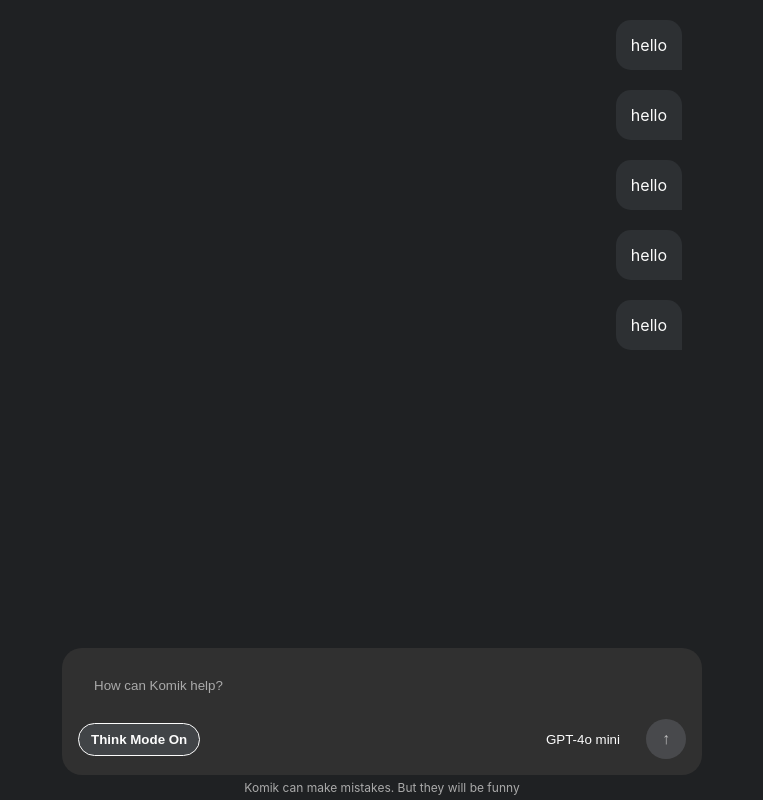
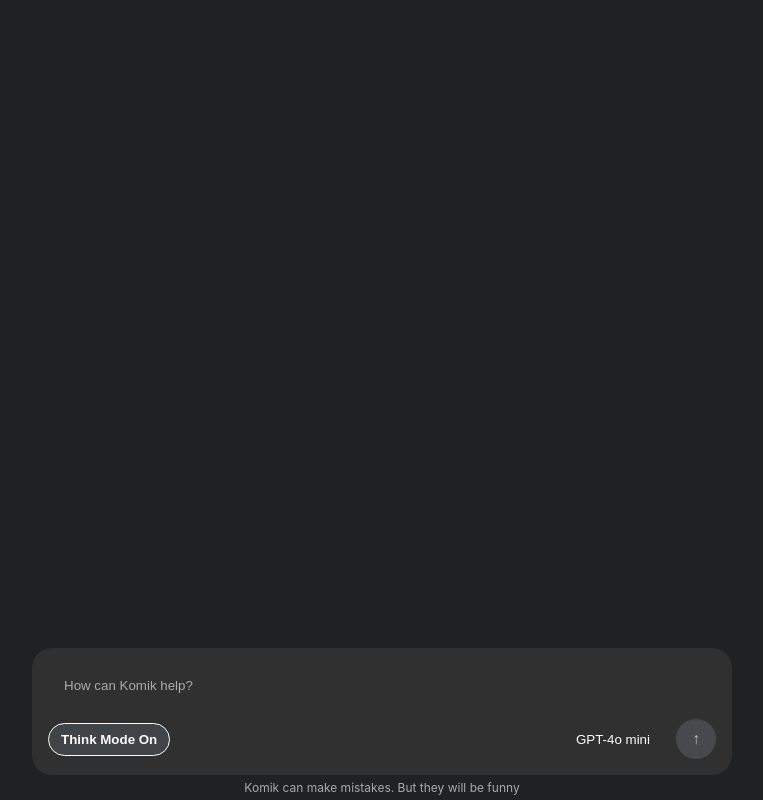
Before and after one commit to gr455/grok-think, a React (Create React App) app in the folder ui/grok-think-ui/: page / in a window 1280 px wide. Shown: the whole page, without its empty margins (258-1021 px from the left). Built offline with nearby package versions, Linux system fonts and the light colour scheme.

Commit message:
chat area handles messages

```diff
--- a/ui/grok-think-ui/src/App.css
+++ b/ui/grok-think-ui/src/App.css
@@ -1,6 +1,6 @@
 .container {
   margin: auto auto;
-  width: 50vw;
+  max-width: 700px;
   height: 100vh;
   justify-content: center;
 }
--- a/ui/grok-think-ui/src/components/ChatArea/ChatArea.js
+++ b/ui/grok-think-ui/src/components/ChatArea/ChatArea.js
@@ -2,24 +2,47 @@ import React, { useState, useEffect } from 'react'
 import './ChatArea.css'
 import PromptBox from '../PromptBox/PromptBox.js'
 import UserMessage from '../UserMessage/UserMessage.js'
+import SystemMessage from '../SystemMessage/SystemMessage.js'
 
-const handleSend = (sn) => {}
+const KOMIK_SERVICE_ENDPOINT = "http://localhost:3000/chat"
 
 const ChatArea = () => {
 	const [messageHistory, setMessageHistory] = useState([]);
+	const [canSend, setCanSend] = useState(true);
+	const [currentSystemMessage, setCurrentSystemMessage] = useState("");
+
+	const handleSend = (prompt) => {
+		const message = { role: "user", message: prompt }
+		setMessageHistory(prev => [...prev, message]);
+		// setCanSend(false);
+	}
+
+	useEffect(() => {
+		const lastMessage = messageHistory[messageHistory.length - 1];
+		if (lastMessage && lastMessage.role !== "user") return;
+
+
+	}, [messageHistory])
+
 	return (
 		<div className="chat-area-container">
 			<div className="chat-area-messages">
-				<UserMessage message="hello"/>
-				<UserMessage message="hello"/>
-				<UserMessage message="hello"/>
-				<UserMessage message="hello"/>
-				<UserMessage message="hello"/>
+				{ makeMessageHistory(messageHistory) }
 			</div>
-			<PromptBox handleSend={handleSend} canSend={true}/>
+			<PromptBox handleSend={handleSend} canSend={canSend}/>
 			<div className="chat-area-foot">Komik can make mistakes. But they will be funny</div>
 		</div>
 		)
 }
 
+const makeMessageHistory = (history) => {
+	return history.map(historyItem => {
+		if (historyItem.role === "user") {
+			return <UserMessage message={historyItem.message}/>
+		} else if (historyItem.role === "system") {
+			return <SystemMessage thought={historyItem.thought} message={historyItem.message} thoughtFor={historyItem.thoughtFor}/>
+		} else {}
+	})
+}
+
 export default ChatArea;
--- a/ui/grok-think-ui/src/components/SystemMessage/SystemMessage.js
+++ b/ui/grok-think-ui/src/components/SystemMessage/SystemMessage.js
@@ -1 +1,8 @@
-SystemMessage.js
+import React from 'react'
+import './SystemMessage.css'
+
+const SystemMessage = ({message}) => {
+	return (<div></div>)
+}
+
+export default SystemMessage;
```
Also changed, not shown: ui/grok-think-ui/src/components/SystemMessage/SystemMessage.css (added).
